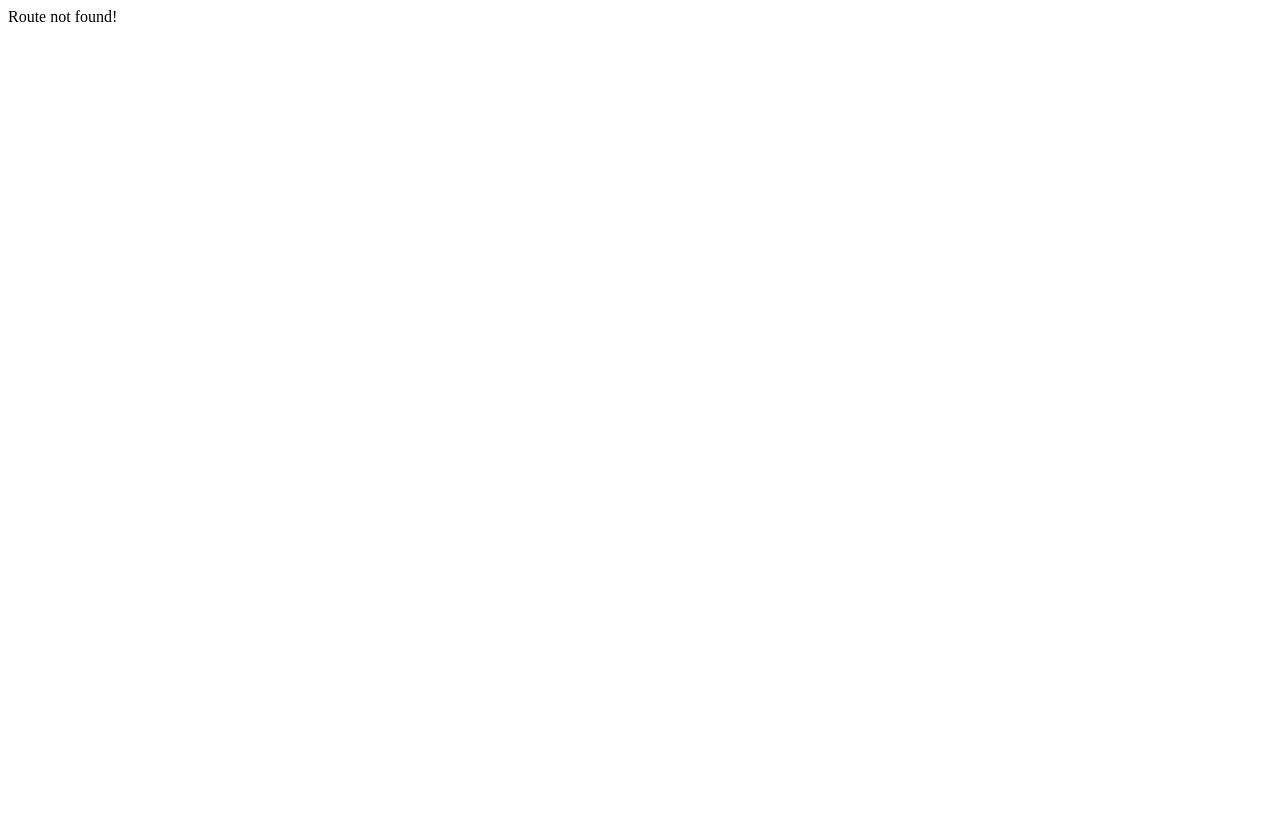
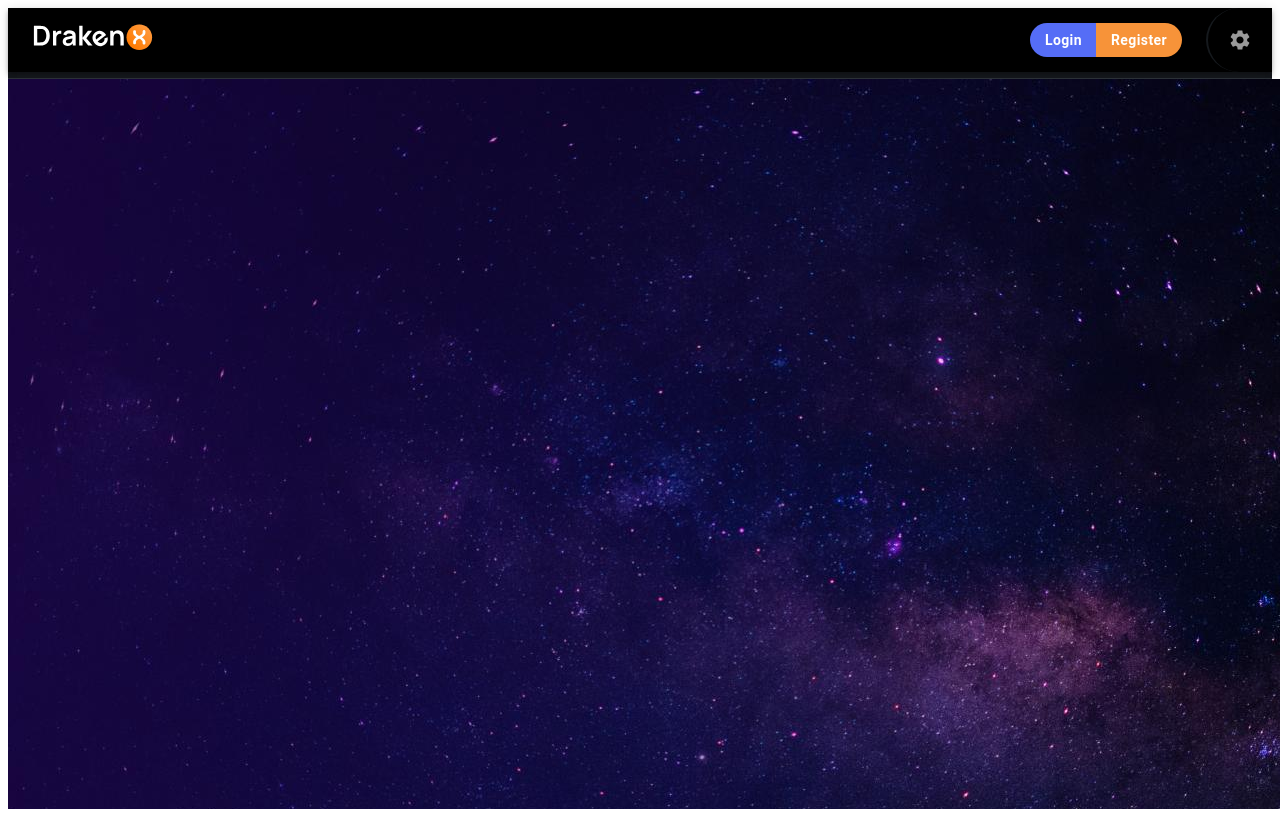
Before and after one commit to thanhtai-personal/landingPage, a React app: page /register in a window 1280 px wide. Before the commit this address had no page. Built offline with nearby package versions, Linux system fonts and the light colour scheme.

Commit message:
home page reponsive

```diff
--- /dev/null
+++ b/src/features/blockChain/components/login/index.tsx
@@ -0,0 +1,32 @@
+import React from 'react'
+import { Container } from '@material-ui/core'
+import { createStyles, makeStyles, Theme } from '@material-ui/core/styles'
+import backgroundImage from 'root/asserts/images/banner.jpg'
+
+const useStyles = (props: any) => (makeStyles((theme: Theme) =>
+  createStyles({
+    root: {
+      width: '100vw',
+      height: 'calc(100vh - 70px)',
+      backgroundImage: `url(${backgroundImage})`,
+      backgroundColor: 'yellow'
+    }
+  })
+))()
+
+interface ILoginProps {
+
+}
+
+const Login = (props: ILoginProps) => {
+  const classes = useStyles(props)
+  return (
+    <div className={classes.root}>
+      <Container maxWidth={'sm'}>
+
+      </Container>
+    </div>
+  )
+}
+
+export default Login
--- /dev/null
+++ b/src/features/blockChain/components/register/index.tsx
@@ -0,0 +1,15 @@
+import React from 'react'
+import { Container } from '@material-ui/core'
+interface IRegisterProps {
+
+}
+
+const Register = (props: IRegisterProps) => {
+ return (
+   <Container maxWidth={'sm'}>
+
+   </Container>
+ )
+}
+
+export default Register
--- /dev/null
+++ b/src/features/blockChain/containers/login.tsx
@@ -0,0 +1,21 @@
+import React, { Suspense } from 'react'
+import { connect } from 'react-redux'
+import Loading from 'root/components/loading'
+import { ILoginContainerProps } from './interfaces'
+import { reducerNames } from '../reducers/enums'
+
+const LoginComponent = React.lazy(() => import('./../components/login'))
+
+const LoginContainer: React.FC<ILoginContainerProps> = (props: ILoginContainerProps) => {
+    return <Suspense fallback={<Loading />}>
+        <LoginComponent {...props} />
+    </Suspense>
+}
+
+const mapStateToProps = (state: any) => ({
+    title: state[reducerNames.login]?.title
+})
+
+const mapProps = {}
+
+export default connect(mapStateToProps, mapProps)(LoginContainer)
--- /dev/null
+++ b/src/features/blockChain/containers/register.tsx
@@ -0,0 +1,21 @@
+import React, { Suspense } from 'react'
+import { connect } from 'react-redux'
+import Loading from 'root/components/loading'
+import { IRegisterContainerProps } from './interfaces'
+import { reducerNames } from '../reducers/enums'
+
+const RegisterComponent = React.lazy(() => import('./../components/register'))
+
+const RegisterContainer: React.FC<IRegisterContainerProps> = (props: IRegisterContainerProps) => {
+    return <Suspense fallback={<Loading />}>
+        <RegisterComponent {...props} />
+    </Suspense>
+}
+
+const mapStateToProps = (state: any) => ({
+    title: state[reducerNames.register]?.title
+})
+
+const mapProps = {}
+
+export default connect(mapStateToProps, mapProps)(RegisterContainer)
--- a/src/features/blockChain/reducers/enums.ts
+++ b/src/features/blockChain/reducers/enums.ts
@@ -1,3 +1,5 @@
 export enum reducerNames {
-    home = 'home'
+    home = 'home',
+    login = 'login',
+    register = 'register'
 }
--- a/src/features/blockChain/routes/index.ts
+++ b/src/features/blockChain/routes/index.ts
@@ -1,14 +1,34 @@
-import LandingPageContainer from '../containers/home'
+import  HomeContainer from '../containers/home'
+import  LoginContainer from '../containers/login'
+import  RegisterContainer from '../containers/register'
 import setUpFeature from '../setup'
 import { IAppRoute } from 'root/managers/appRoute/interfaces'
 
 const blockChainRoutes: Array<IAppRoute> = [
   {
-    key: 'landingPage',
+    key: 'home',
     path: '/',
     isExact: true,
-    component: LandingPageContainer,
+    component: HomeContainer,
     hocs: ['useHeader', 'useFooter', 'useMultiThemes'],
+    setUpStore: setUpFeature,
+    childrenRoute: []
+  },
+  {
+    key: 'register',
+    path: '/register',
+    isExact: true,
+    component: LoginContainer,
+    hocs: ['useHeader', 'useMultiThemes'],
+    setUpStore: setUpFeature,
+    childrenRoute: []
+  },
+  {
+    key: 'login',
+    path: '/login',
+    isExact: true,
+    component: RegisterContainer,
+    hocs: ['useHeader', 'useMultiThemes'],
     setUpStore: setUpFeature,
     childrenRoute: []
   }
--- a/src/hocs/layout/header.tsx
+++ b/src/hocs/layout/header.tsx
@@ -14,7 +14,6 @@ import drakenxImage from 'root/asserts/images/drakenx.svg'
 import drakenxImageNotext from 'root/asserts/images/logo_notext.svg'
 
 interface HeaderProps {
-
 }
 
 const headerBackgroundColor = '#15181d'
@@ -109,6 +108,16 @@ const Header = (props: HeaderProps) => {
     setIsOpenLanguage(!isOpenLanguage);
   }, [isOpenLanguage])
 
+  const handleClickLogin = useCallback(() => {
+    window.history.pushState({}, 'login', '/login')
+    window.location.reload()
+  }, [])
+
+  const handleClickRegister = useCallback(() => {
+    window.history.pushState({}, 'register', '/register')
+    window.location.reload()
+  }, [])
+
   return (
     <header className={classes.root}>
       <AppBar position='static'>
@@ -118,8 +127,8 @@ const Header = (props: HeaderProps) => {
               : <img alt='drakenx-image-no-text' src={drakenxImageNotext}></img>}
           </Typography>
           <ButtonGroup className={classes.authButtonGroup}>
-            <Button className={classes.loginButton} type={buttonType.Primary}>Login</Button>
-            <Button className={classes.registerButton} type={buttonType.Secondary}>Register</Button>
+            <Button className={classes.loginButton} onClick={handleClickLogin} type={buttonType.Primary}>Login</Button>
+            <Button className={classes.registerButton} onClick={handleClickRegister} type={buttonType.Secondary}>Register</Button>
           </ButtonGroup>
           <IconButton className={classes.settingsIcon}
             aria-controls='menu-appbar'
```
Also changed, not shown: src/features/blockChain/containers/interfaces.ts (+8 -0 lines), 1 other file (tests, documents, lock files or other folders).
